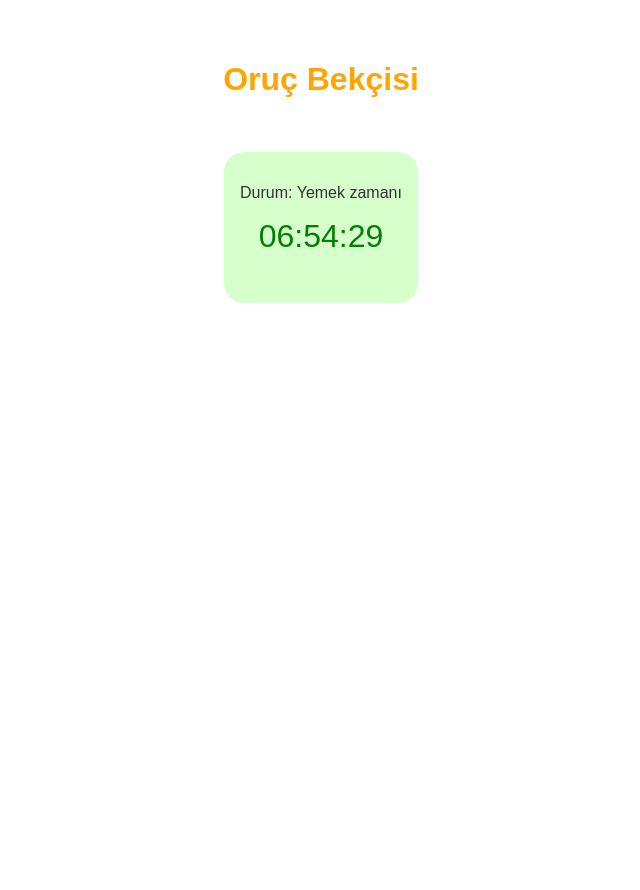
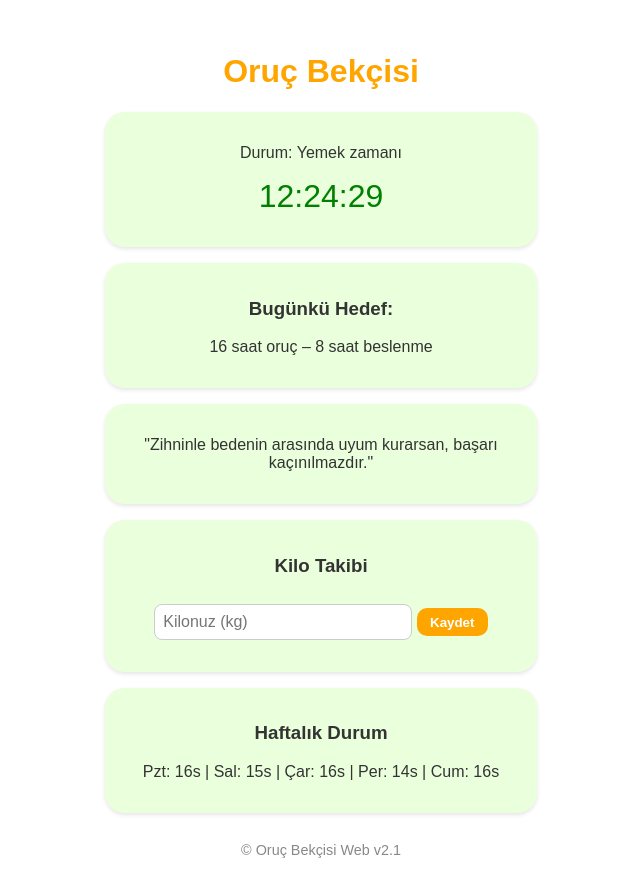
Before and after one commit to attimadimi/oruc-bekcisi, a plain HTML site: page index.html in a window 1280 px wide. Shown: the whole page, without its empty margins (319-959 px from the left). Before the commit the page ends 800 px from the top, so only its background shows below. Drawn offline with Linux system fonts and the light colour scheme.

Commit message:
Add files via upload

```diff
--- a/index.html
+++ b/index.html
@@ -2,54 +2,114 @@
 <!DOCTYPE html>
 <html lang="tr">
 <head>
-  <meta charset="UTF-8">
-  <meta name="viewport" content="width=device-width, initial-scale=1.0">
+  <meta charset="UTF-8" />
+  <meta name="viewport" content="width=device-width, initial-scale=1.0"/>
   <title>Oruç Bekçisi</title>
   <style>
-    body { font-family: sans-serif; background: #fff; color: #333; text-align: center; padding: 2em; }
+    body { font-family: sans-serif; background: #ffffff; color: #333; padding: 1.5em; text-align: center; }
     h1 { color: orange; }
-    .box { border-radius: 20px; padding: 1em; background: #d6ffcc; margin-top: 2em; display: inline-block; }
-    .time { font-size: 2em; margin-top: 0.5em; color: green; }
+    .box, .goal, .quote, .weight, .graph { background: #eaffdc; border-radius: 20px; padding: 1em; margin: 1em auto; max-width: 400px; box-shadow: 0 2px 4px rgba(0,0,0,0.1); }
+    .time { font-size: 2em; margin: 0.5em 0; color: green; }
+    .footer { margin-top: 2em; font-size: 0.9em; color: #888; }
+    input[type="number"] { padding: 0.5em; font-size: 1em; border-radius: 8px; border: 1px solid #ccc; width: 60%; margin-top: 0.5em; }
+    button { padding: 0.5em 1em; border: none; border-radius: 10px; background: orange; color: white; font-weight: bold; margin-top: 0.5em; }
   </style>
 </head>
 <body>
   <h1>Oruç Bekçisi</h1>
+
+  <!-- Zaman Kutusu -->
   <div class="box">
     <p id="status">Durum: ...</p>
     <p class="time" id="countdown">...</p>
   </div>
+
+  <!-- Hedef -->
+  <div class="goal">
+    <h3>Bugünkü Hedef:</h3>
+    <p>16 saat oruç – 8 saat beslenme</p>
+  </div>
+
+  <!-- Motivasyon -->
+  <div class="quote" id="quoteBox">
+    <p>"Güçlü olmak, her gün yeniden başlamaktır."</p>
+  </div>
+
+  <!-- Kilo Takibi -->
+  <div class="weight">
+    <h3>Kilo Takibi</h3>
+    <input type="number" id="weightInput" placeholder="Kilonuz (kg)"/>
+    <button onclick="saveWeight()">Kaydet</button>
+    <p id="savedWeight"></p>
+  </div>
+
+  <!-- Grafik (örnek) -->
+  <div class="graph">
+    <h3>Haftalık Durum</h3>
+    <p>Pzt: 16s | Sal: 15s | Çar: 16s | Per: 14s | Cum: 16s</p>
+  </div>
+
+  <div class="footer">© Oruç Bekçisi Web v2.1</div>
+
   <script>
     function updateCountdown() {
       const now = new Date();
-      const sahur = new Date();
-      sahur.setHours(4, 30, 0, 0);
-      const iftar = new Date();
-      iftar.setHours(19, 30, 0, 0);
+      const startTime = new Date(); startTime.setHours(10, 0, 0, 0);
+      const endTime = new Date(); endTime.setHours(18, 0, 0, 0);
+      let hedef, durum;
 
-      let hedef, durum;
-      if (now >= sahur && now < iftar) {
-        hedef = iftar;
-        durum = "Oruç zamanı";
+      if (now >= startTime && now < endTime) {
+        hedef = endTime; durum = "Oruç zamanı";
+        notify("Oruç zamanı devam ediyor.");
       } else {
-        hedef = sahur;
+        hedef = startTime;
+        if (now >= endTime) startTime.setDate(startTime.getDate() + 1);
         durum = "Yemek zamanı";
-        if (now >= iftar) {
-          sahur.setDate(sahur.getDate() + 1);
-          hedef = sahur;
-        }
+        notify("Yemek zamanı başladı.");
       }
 
       const diff = hedef - now;
-      const hours = String(Math.floor(diff / 1000 / 60 / 60)).padStart(2, '0');
-      const minutes = String(Math.floor((diff / 1000 / 60) % 60)).padStart(2, '0');
-      const seconds = String(Math.floor((diff / 1000) % 60)).padStart(2, '0');
+      const h = String(Math.floor(diff / 1000 / 60 / 60)).padStart(2, '0');
+      const m = String(Math.floor((diff / 1000 / 60) % 60)).padStart(2, '0');
+      const s = String(Math.floor((diff / 1000) % 60)).padStart(2, '0');
+      document.getElementById("status").innerText = "Durum: " + durum;
+      document.getElementById("countdown").innerText = `${h}:${m}:${s}`;
+    }
+    setInterval(updateCountdown, 1000);
+    updateCountdown();
 
-      document.getElementById('status').innerText = "Durum: " + durum;
-      document.getElementById('countdown').innerText = `${hours}:${minutes}:${seconds}`;
+    function notify(msg) {
+      if (Notification.permission === "granted") {
+        new Notification(msg);
+      }
+    }
+    if (Notification.permission !== "granted") {
+      Notification.requestPermission();
     }
 
-    setInterval(updateCountdown, 1000);
-    updateCountdown();
+    function saveWeight() {
+      const kg = document.getElementById("weightInput").value;
+      localStorage.setItem("weight", kg);
+      document.getElementById("savedWeight").innerText = "Kaydedilen kilo: " + kg + " kg";
+    }
+
+    window.onload = () => {
+      const saved = localStorage.getItem("weight");
+      if (saved) document.getElementById("savedWeight").innerText = "Kaydedilen kilo: " + saved + " kg";
+      rotateQuote();
+    }
+
+    const quotes = [
+      "Güçlü olmak, her gün yeniden başlamaktır.",
+      "Disiplin, özgürlüğün anahtarıdır.",
+      "Vazgeçme, bugün zor olabilir ama yarın daha kolay olacak.",
+      "Zihninle bedenin arasında uyum kurarsan, başarı kaçınılmazdır.",
+      "Bir gün değil, her gün ilerle."
+    ];
+    function rotateQuote() {
+      const q = quotes[Math.floor(Math.random() * quotes.length)];
+      document.getElementById("quoteBox").innerHTML = `<p>"${q}"</p>`;
+    }
   </script>
 </body>
 </html>
```
